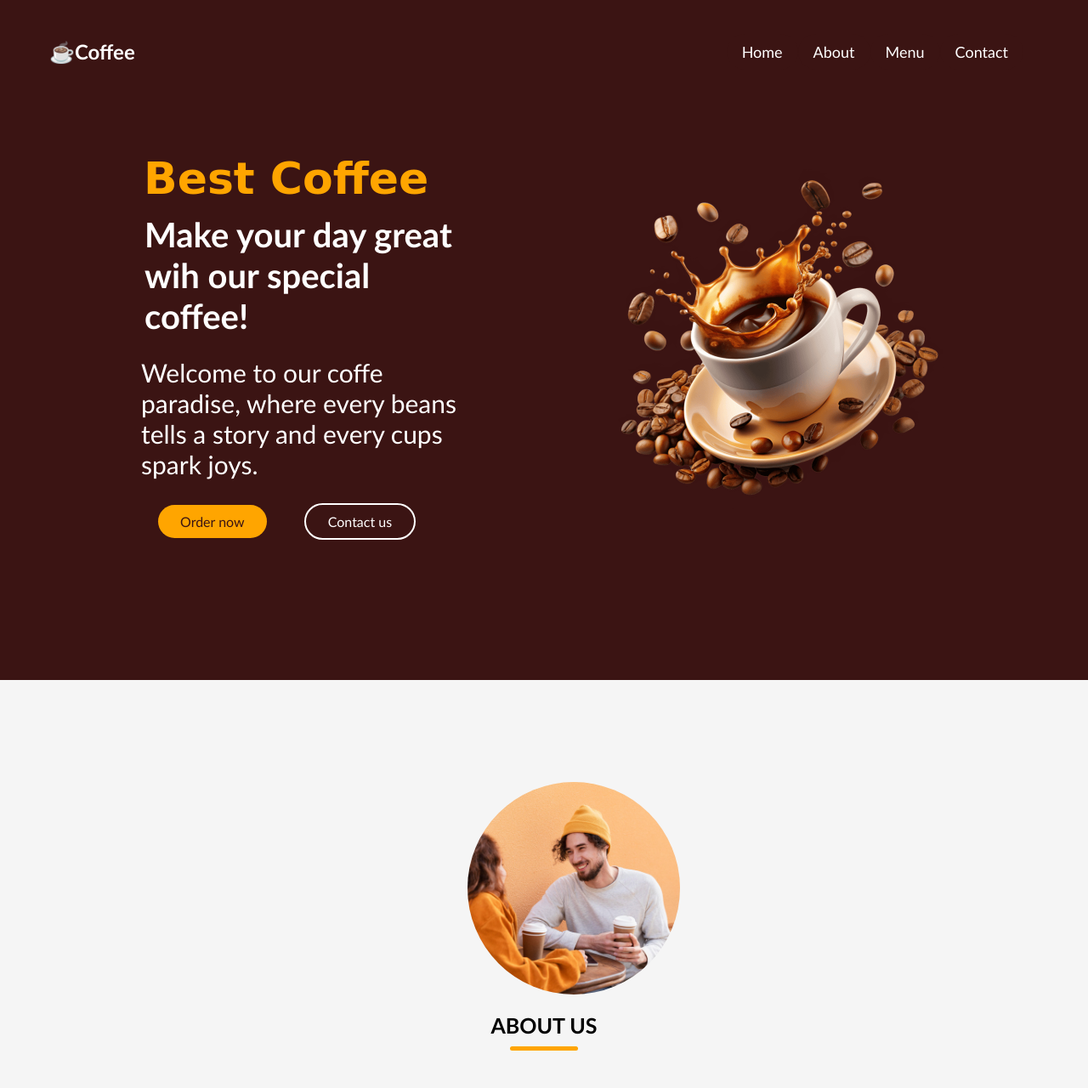
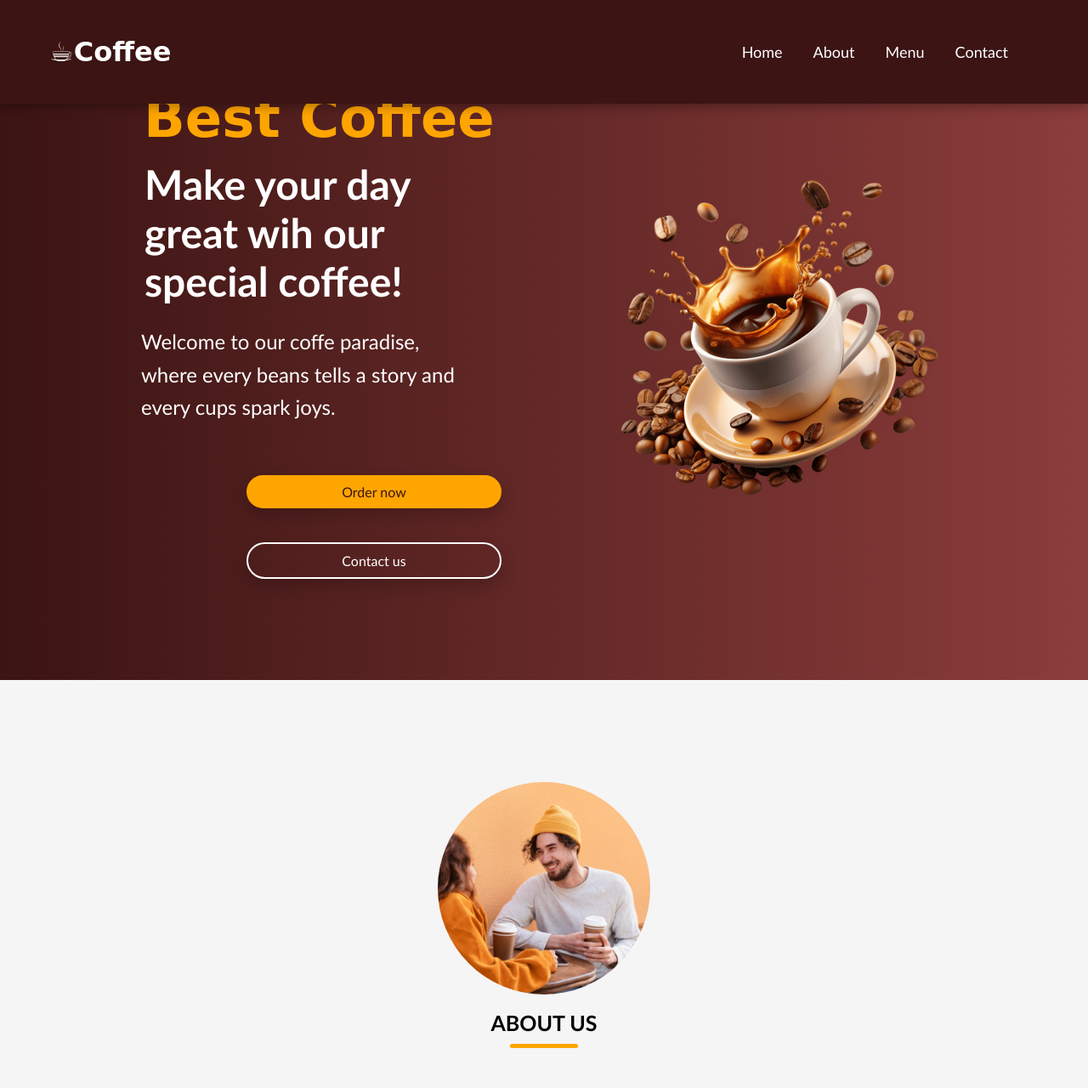
Before and after one commit to vizuda/coffee, a plain HTML site: page index.html in a window 1280 px wide. Shown: the top 1280 px of the page at 85% size. Drawn offline with Linux system fonts and the light colour scheme; a web font is replaced by a local one.

Commit message:
Update styles.css

```diff
--- a/styles.css
+++ b/styles.css
@@ -1,214 +1,231 @@
-*{
-    margin:0;
+@import url('https://fonts.googleapis.com/css2?family=Miniver&family=Winky+Rough:ital,wght@0,300..900;1,300..900&display=swap');
+
+* {
+    margin: 0;
     padding: 0;
-    font-family:'Gill Sans', 'Gill Sans MT', Calibri, 'Trebuchet MS', sans-serif;
-    box-sizing:border-box;
+    font-family: 'Gill Sans', 'Gill Sans MT', Calibri, 'Trebuchet MS', sans-serif;
+    box-sizing: border-box;
 }
 
-@import url('https://fonts.googleapis.com/css2?family=Miniver&family=Winky+Rough:ital,wght@0,300..900;1,300..900&display=swap');
-
-header{
-    background-color: #3b1413;
-    width:100%;
-    z-index:5;
-   position:fixed;
-}
-ul{
-    list-style:none;
-}
-a{
-    text-decoration:none;
-}
-button{
-    cursor:pointer;
-    background:none;
-    border:none;
-}
-header .navbar{
-    padding:28px;
-    display:flex;
-    align-items:center;
-    justify-content:space-between;
-}
-.navbar .nav-logo .logo-text{
-    color:white;
-    text-decoration:none;
-}
-.navbar .nav-menu{
-    display:flex;
-    gap:0px;
-    padding: 12px 48px;
-      font-size: 18px;
-}
-.navbar .nav-menu .nav-link{
-    padding:10px 18px;
-    background-color:#3b1413;
-    border-radius:2rem;
-    color:white;
-    text-decoration:none;
-    display:flex;
-}
-.navbar h2{
-    font-weight:bolder;
-}
-.navbar .nav-menu .nav-link:hover{
-    background-color:orange;
-    cursor: pointer;
-    transition: all 0.4s ease;
-}
-.class{
-    margin: 0 10px;
-    padding: 0 20px;
-
+:root {
+    --border-radius-c: 50%;
 }
 
-.hero-section{
-      max-height:100vh;
-      background-color:#3b1413;
-}
-.hero-section .section-content{
-  display:flex;
-  align-items:center;
-  justify-content:space-evenly;
-  color:white;
-  min-height:100vh;
- padding:16px;
- margin-right:150px;
- margin-left:150px;
-}
-.hero-section .section-details .title{
-    font-family: cursive;
-    color:orange;
-   font-size:52px;
-   margin:3px;
+html {
+    scroll-behavior: smooth;
 }
 
-.hero-section .section-details .subtitle{
-    font-size:40px;
-    max-width:70%;
-    font-weight:bold;
-    padding:4px;
-    margin-top:8px;
+ul {
+    list-style: none;
 }
-.hero-section .section-details .description{
-    max-width:70%;
-    margin:20px 0 40px;
-    font-size:30px;
+
+a {
+    text-decoration: none;
 }
-.hero-section .section-details .buttons .order-now:hover{
 
-    padding:10px 26px;
-    color:white;
-    border-radius:3rem;
-    background:#3b1413;
-    border:2px solid white;
-    width:300px;
-    gap:80px;
-    margin:20px;
+button {
     cursor: pointer;
+    background: none;
+    border: none;
 }
-.hero-section .section-details .buttons .order-now{
 
-    padding:10px 26px;
-    color:#3b1413;
-    border-radius:3rem;
-    background:orange;
-    width:300px;
-    gap:80px;
-    margin:20px;
+header {
+    background-color: #3b1413;
+    width: 100%;
+    z-index: 5;
+    position: fixed;
+    box-shadow: 0 4px 12px rgba(0, 0, 0, 0.3);
+}
+
+header .navbar {
+    padding: 28px;
+    display: flex;
+    align-items: center;
+    justify-content: space-between;
+}
+
+.navbar .nav-logo .logo-text {
+    color: white;
+    text-decoration: none;
+}
+
+.navbar h2 {
+    font-family: 'Winky Rough', cursive;
+    font-weight: bolder;
+    font-size: 32px;
+    color: orange;
+}
+
+.navbar .nav-menu {
+    display: flex;
+    gap: 0px;
+    padding: 12px 48px;
+    font-size: 18px;
+}
+
+.navbar .nav-menu .nav-link {
+    padding: 10px 18px;
+    background-color: #3b1413;
+    border-radius: 2rem;
+    color: white;
+    text-decoration: none;
+    display: flex;
+}
+
+.navbar .nav-menu .nav-link:hover {
+    background-color: orange;
     cursor: pointer;
     transition: all 0.4s ease;
 }
 
-.hero-section .section-details .buttons .contact-us{
-    padding:10px 26px;
-    color:white;
-    border-radius:3rem;
-    background:transparent;
-    border:2px solid white;
-    width:300px;
-    gap:80px;
-    margin:20px;
-    cursor: pointer;
-}
-.hero-section .hero-image-wrapper{
-    max-width:600px;
-    margin-right:300px;
-}
-.about-section{
-    padding:120px 0px;
-    background-color:whitesmoke;
-    height:100vh;
-}
-.about-section .about-content{
-    display:flex;
-    align-items:center;
-    justify-content:space-between;
-    gap:50px;
-}
-.about-section .about-image-wrapper .about-image{
-    width:400px;
-    height:400px;
-    object-fit:cover;
-    border-radius:var(--border-radius-c);
-}
-:root{
-    --border-radius-c: 50%;
-}
-.section-title{
-  text-align:center;
-  padding:60px 0 100px;
-  text-transform:uppercase;
-  font-size:25px;
-}
-.section-title::after{
-    display:block;
-    width:80px;
-    height:5px;
-    content:"";
-    margin:10px auto 0;
-    background:orange;
-    border-radius:10rem;
-}
-.about-section .about-details .text{
-    line-height:30px;
-    margin:50px 0 30px;
-    text-align:center;
-    font-size:22px;
-}
-.about-section .about-details .section-title{
-    padding:0;
-
-}
-.about-section .about-details{
-   padding:18px;
-}
-.about-section .section-contain{
-    flex-direction: column-reverse;
-    gap:70px;
-
-}
-.about-section .about-image-wrapper .about-image{
-    width:100%;
-    height:100%;
-    max-width:250px;
-    aspect-ratio:1;
-    margin-left:550px;
-    margin-right:250px;
-    margin-bottom: 0px;
-}
-html{
-    scroll-behavior:smooth;
+.class {
+    margin: 0 10px;
+    padding: 0 20px;
 }
 
-footer{
-    height:10vh ;
-    width:100%;
-    background: #252525;
-    color:#ffffff;
-    display:flex;
-    padding:20px ;
-    gap:20px;
-    align-items:center;
-    justify-content: space-betweeen;
+.hero-section {
+    max-height: 100vh;
+    background: linear-gradient(to right, #3b1413, #8b3d3b);
+    background-size: cover;
+    background-position: center;
 }
+
+.hero-section .section-content {
+    display: flex;
+    align-items: center;
+    justify-content: space-evenly;
+    color: white;
+    min-height: 100vh;
+    padding: 16px;
+    margin: 0 150px;
+}
+
+.hero-section .section-details .title {
+    font-family: 'Miniver', cursive;
+    color: orange;
+    font-size: 64px;
+    margin: 3px;
+}
+
+.hero-section .section-details .subtitle {
+    font-size: 48px;
+    max-width: 70%;
+    font-weight: bold;
+    padding: 4px;
+    margin-top: 8px;
+}
+
+.hero-section .section-details .description {
+    max-width: 70%;
+    margin: 20px 0 40px;
+    font-size: 24px;
+    line-height: 1.6;
+}
+
+.hero-section .section-details .buttons {
+    display: flex;
+    flex-direction: column;
+    align-items: center;
+}
+
+.hero-section .section-details .buttons .order-now,
+.hero-section .section-details .buttons .contact-us {
+    padding: 10px 26px;
+    border-radius: 3rem;
+    width: 300px;
+    margin: 20px;
+    cursor: pointer;
+    transition: transform 0.3s ease, box-shadow 0.3s ease;
+    box-shadow: 0px 8px 20px rgba(0, 0, 0, 0.2);
+}
+
+.hero-section .section-details .buttons .order-now {
+    background: orange;
+    color: #3b1413;
+}
+
+.hero-section .section-details .buttons .contact-us {
+    background: transparent;
+    color: white;
+    border: 2px solid white;
+}
+
+.hero-section .section-details .buttons .order-now:hover,
+.hero-section .section-details .buttons .contact-us:hover {
+    transform: scale(1.05);
+    box-shadow: 0px 10px 25px rgba(0, 0, 0, 0.3);
+}
+
+.hero-section .hero-image-wrapper {
+    max-width: 600px;
+    margin-right: 300px;
+}
+
+.about-section {
+    padding: 120px 0px;
+    background-color: whitesmoke;
+    height: 100vh;
+}
+
+.about-section .about-content {
+    display: flex;
+    align-items: center;
+    justify-content: space-between;
+    gap: 50px;
+}
+
+.about-section .about-details {
+    padding: 18px;
+}
+
+.about-section .about-details .section-title {
+    padding: 0;
+}
+
+.about-section .about-details .text {
+    line-height: 30px;
+    margin: 50px 0 30px;
+    text-align: center;
+    font-size: 22px;
+}
+
+.about-section .section-contain {
+    flex-direction: column-reverse;
+    gap: 70px;
+}
+
+/* CENTERED IMAGE STYLES */
+.about-section .about-image-wrapper {
+    display: flex;
+    justify-content: center;
+    align-items: center;
+    width: 100%;
+}
+
+.about-section .about-image-wrapper .about-image {
+    max-width: 250px;
+    aspect-ratio: 1;
+    object-fit: cover;
+    border-radius: var(--border-radius-c);
+}
+
+.section-title {
+    text-align: center;
+    padding: 60px 0 100px;
+    text-transform: uppercase;
+    font-size: 25px;
+}
+
+.section-title::after {
+    display: block;
+    width: 80px;
+    height: 5px;
+    content: "";
+    margin: 10px auto 0;
+    background: orange;
+    border-radius: 10rem;
+}
+
+footer {
+    height: 10vh;
+    width: 100%;
```
